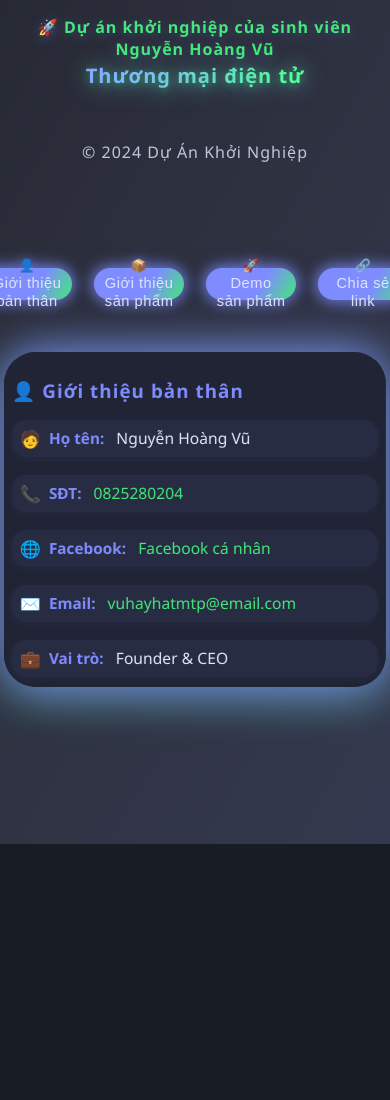
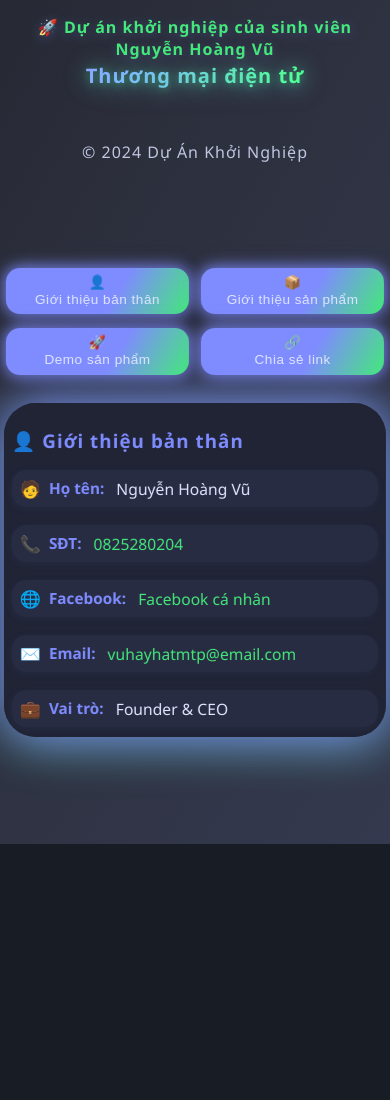
Before and after one commit to vuhayhat/khoinghiep2025, a plain HTML site: page index.html in a window 390 px wide. Shown: the top 1100 px of the page. Drawn offline with Linux system fonts and the light colour scheme.

Commit message:
Initial commit

```diff
--- a/style.css
+++ b/style.css
@@ -919,12 +919,24 @@ ul.info-card li {
         font-size: 1rem;
         max-height: none;
     }
+    .cube-hotspots {
+        flex-wrap: wrap;
+        gap: 8px;
+        margin-bottom: 10px;
+    }
     .cube-hotspot {
-        width: 60px; height: 32px;
-        font-size: 0.8rem;
+        min-width: 70px;
+        max-width: 100vw;
+        font-size: 0.85rem;
+        padding: 6px 6px;
+        border-radius: 14px;
+        margin: 0 2px 6px 2px;
+        flex: 1 1 40%;
+        text-align: center;
+        white-space: normal;
     }
-    .cube-hotspots {
-        padding-bottom: 8px;
+    .cube-hotspot span {
+        font-size: 0.85rem;
     }
 }
 .fancy-title {
```
